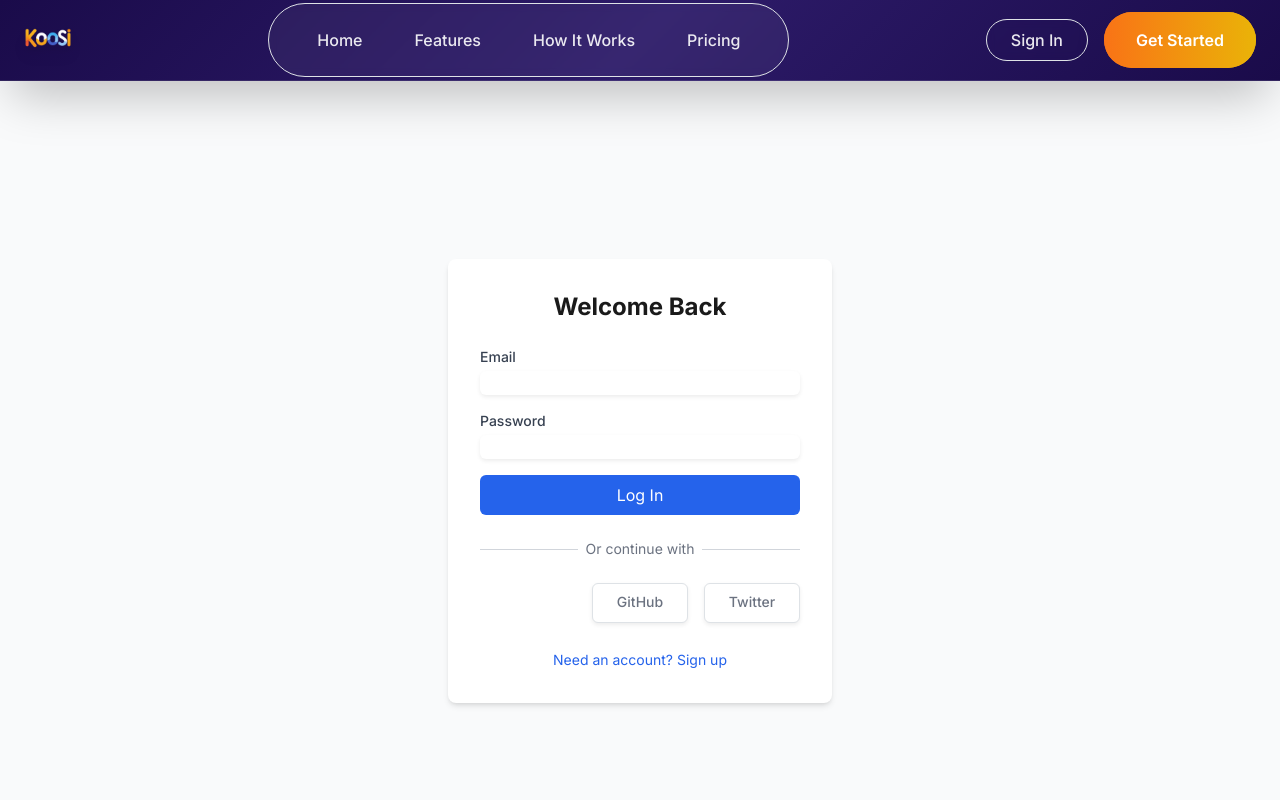
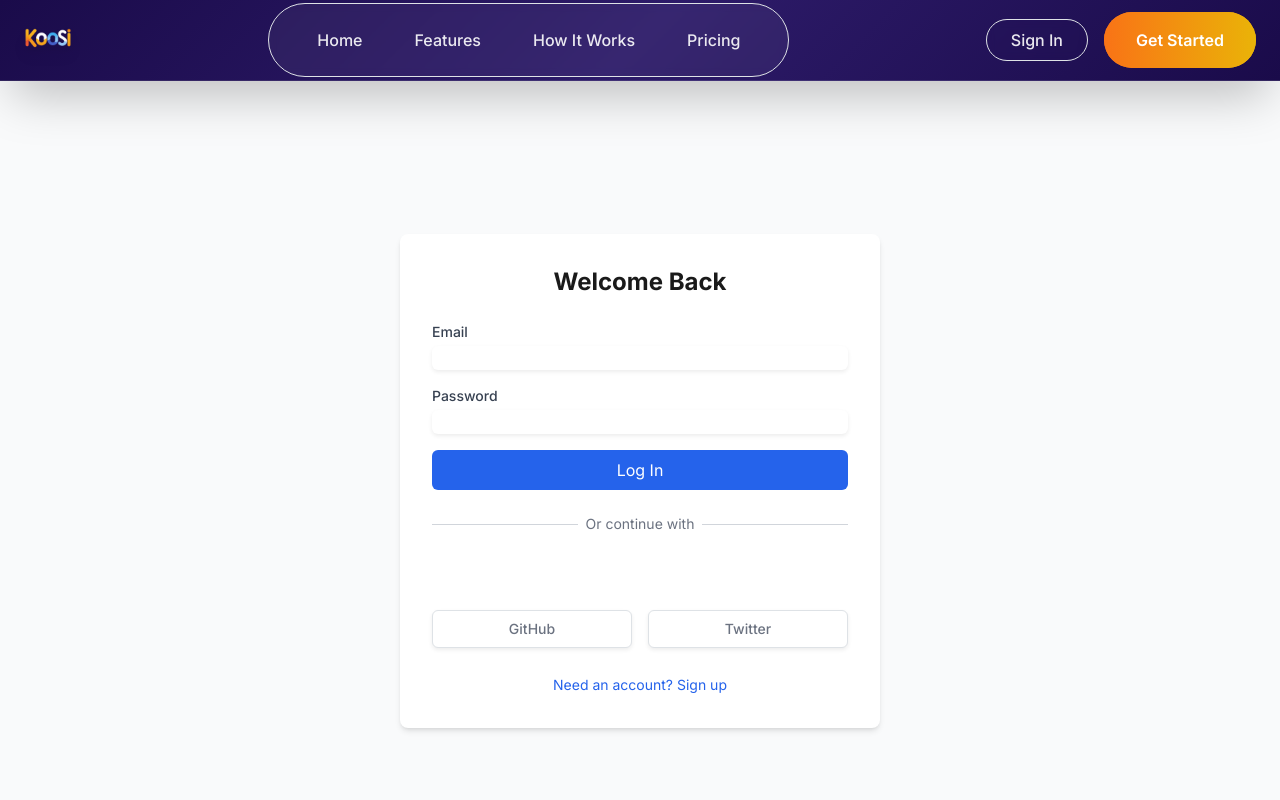
Before and after one commit to maureenblack/koosi, a React (Create React App) app: page /login in a window 1280 px wide. Shown: the top 800 px of the page. Built offline with nearby package versions, Linux system fonts and the light colour scheme; no server answers.

Commit message:
Update login UI layout and fix link underline style

```diff
--- a/src/components/HowItWorksSection.tsx
+++ b/src/components/HowItWorksSection.tsx
@@ -106,7 +106,7 @@ const HowItWorksSection = () => {
         >
           <Link
             to="/login?signup=true"
-            className="inline-flex items-center px-8 py-4 rounded-xl bg-gradient-to-r from-orange-500 to-yellow-500 text-white font-semibold hover:shadow-lg hover:shadow-orange-500/30 transition-all duration-300 hover:-translate-y-1"
+            className="no-underline inline-flex items-center px-8 py-4 rounded-xl bg-gradient-to-r from-orange-500 to-yellow-500 text-white font-semibold hover:shadow-lg hover:shadow-orange-500/30 transition-all duration-300 hover:-translate-y-1"
           >
             Start Creating
             <ArrowRightIcon className="w-5 h-5 ml-2" />
--- a/src/components/Login.tsx
+++ b/src/components/Login.tsx
@@ -82,7 +82,7 @@ export const Login: React.FC = () => {
 
   return (
     <div className="min-h-screen flex items-center justify-center bg-gray-50">
-      <div className="bg-white p-8 rounded-lg shadow-md w-96">
+      <div className="bg-white p-8 rounded-lg shadow-md w-[480px]">
         <h2 className="text-2xl font-bold mb-6 text-center">
           {isSignup ? 'Create Account' : 'Welcome Back'}
         </h2>
@@ -144,7 +144,7 @@ export const Login: React.FC = () => {
             </div>
           </div>
 
-          <div className="mt-6 grid grid-cols-3 gap-3">
+          <div className="mt-6 flex flex-col space-y-3">
             <div className="flex justify-center">
               <GoogleLogin
                 onSuccess={handleGoogleSuccess}
@@ -152,6 +152,7 @@ export const Login: React.FC = () => {
                 useOneTap
               />
             </div>
+            <div className="grid grid-cols-2 gap-3">
               <button
                 type="button"
                 onClick={() => handleSocialLogin('github')}
@@ -166,6 +167,7 @@ export const Login: React.FC = () => {
               >
                 Twitter
               </button>
+            </div>
           </div>
         </div>
 
```
Lines whose indentation alone changed are shown as unchanged.
